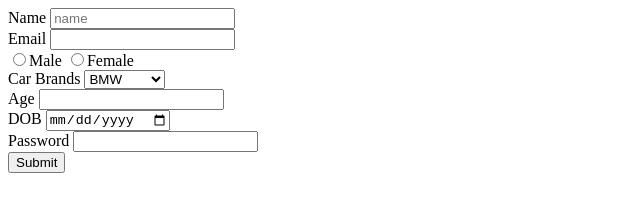
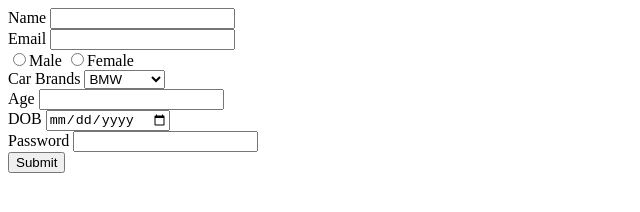
Before and after one commit to acciojob/signup-form-car-NishantLokhand, a website: page main.html in a window 1280 px wide. Shown: the full height of the page, 0-640 px from the left. Drawn offline with Linux system fonts and the light colour scheme.

Commit message:
created a submission

```diff
--- a/main.html
+++ b/main.html
@@ -9,21 +9,33 @@
 <body>
 	<form action="/action_page.html" method="get">
 		<label for="name">Name</label>
-		<input type="text" id="name" placeholder="name"><br>
+		<input type="text" id="name"><br>
+
+
 		<label for="email">Email</label>
 		<input type="email" id="email"><br>
+
+
 		<input type="radio" id="male" name="gender">Male
 		<input type="radio" id="female" name="gender">Female<br>
+
+
 		<label for="Car Brands">Car Brands</label>
 		<select id="cars">
 			<option>BMW</option>
 			<option>Audi</option>
 			<option>Mercedez</option>
 		</select></br>
+
+
 		<label for="age">Age</label>
 		<input type="number" id="age"><br>
+
+
 		<label for="dob">DOB</label>
 		<input type="date" id="dob"><br>
+
+
 		<label for="password">Password</label>
 		<input type="password" id="password"><br>
 		<input type="submit" id="submit" name="submit">
```
